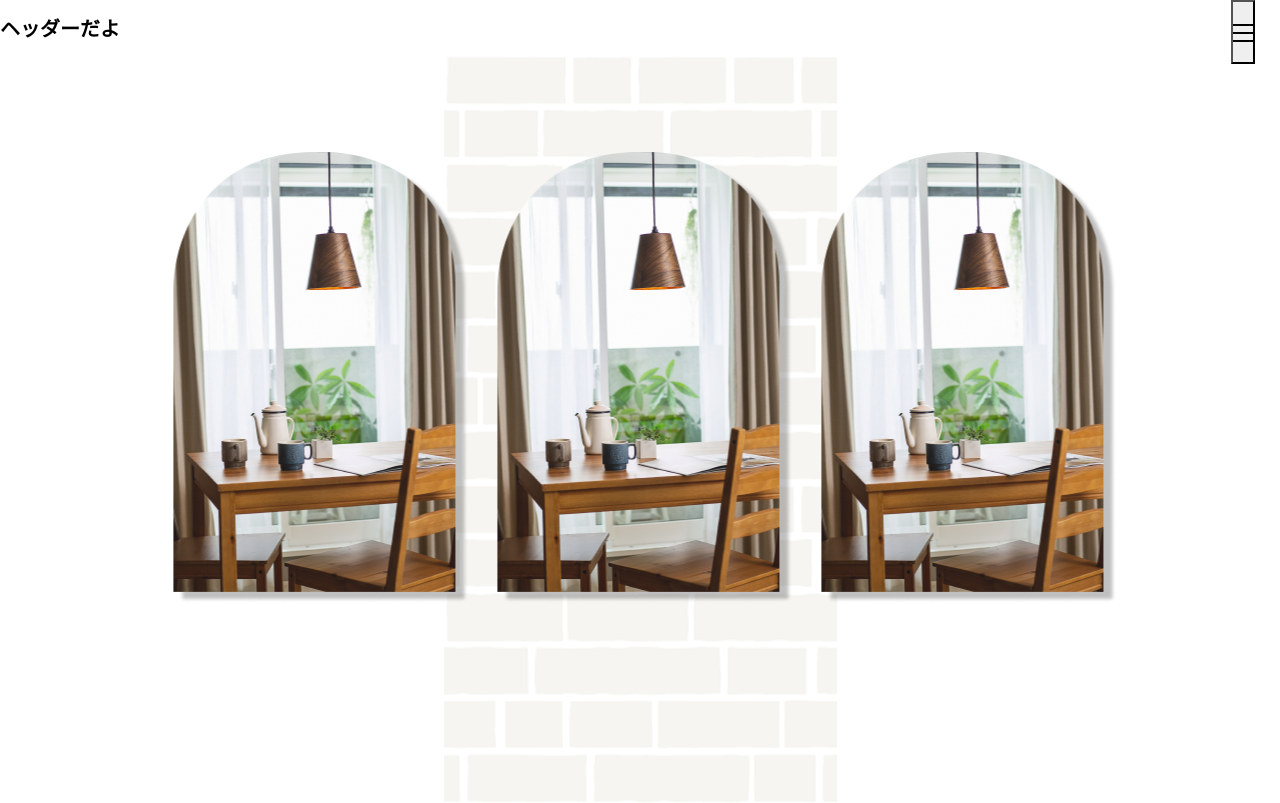
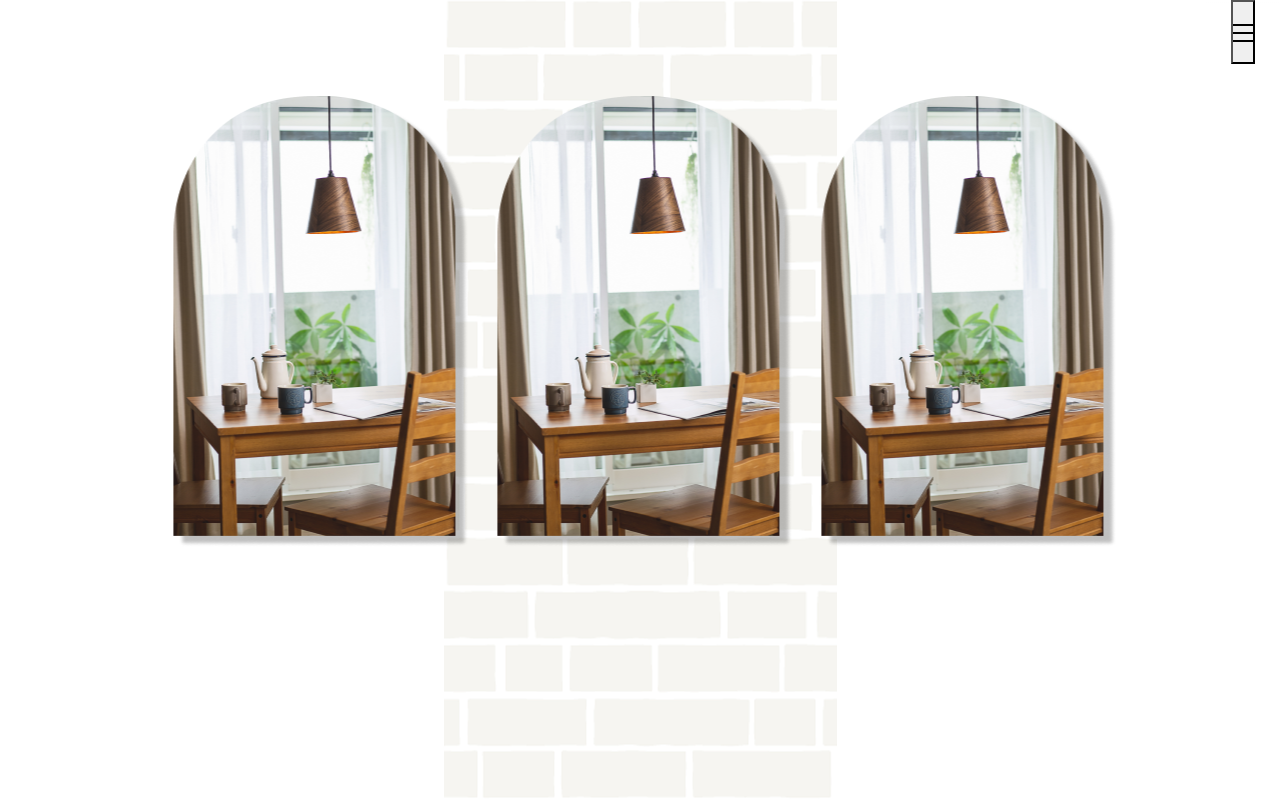
Before and after one commit to nsdhnt/tomoyasu-teamPRJ, an Astro site: page / in a window 1280 px wide. Shown: the top 803 px of the page. Built offline with nearby package versions, Linux system fonts and the light colour scheme; Astro itself is replaced by a stand-in of ours; a web font is replaced by a local one.

Commit message:
修正：ヘッダー削除

```diff
--- a/src/components/header.astro
+++ b/src/components/header.astro
@@ -3,6 +3,5 @@ import Hamburger from "../components/hamburger.astro";
 ---
 
 <header>
-    <h1>ヘッダーだよ</h1>
     <Hamburger />
 </header>
```
